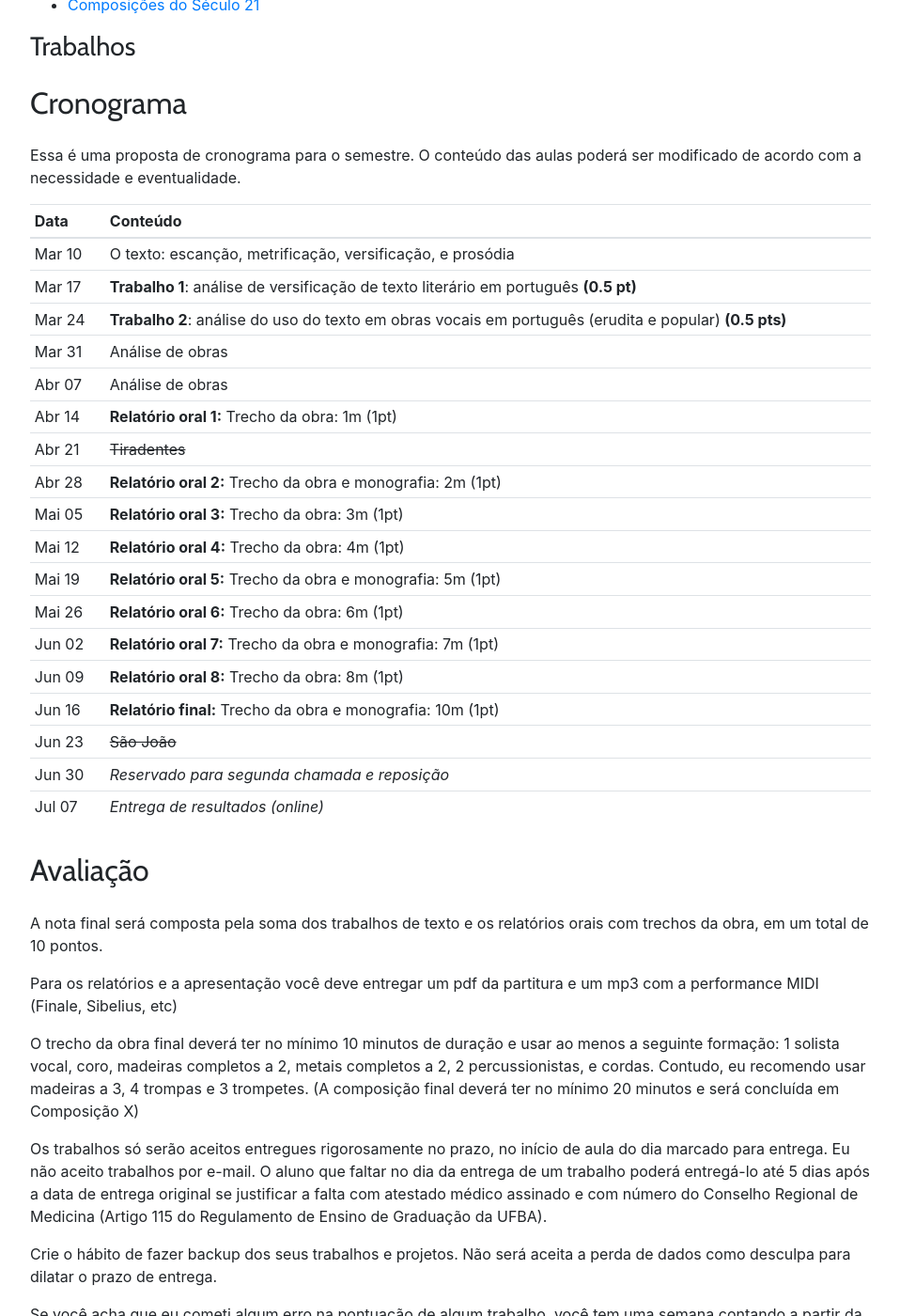
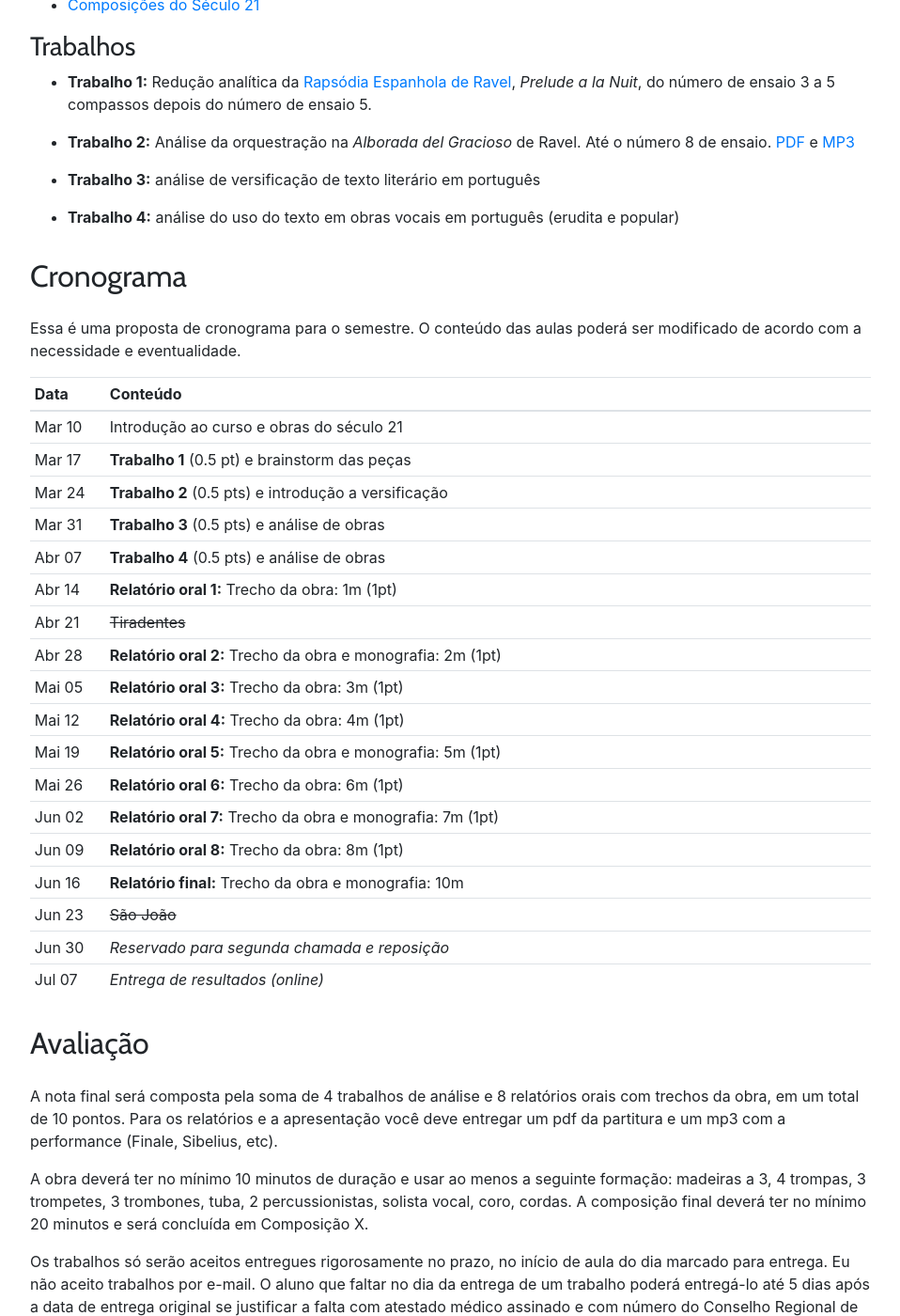
Before and after one commit to kroger/genosmus, a Jekyll site: the page built from _pedro/2020.1/musb18.md, in a window 1280 px wide and 1400 px high, scrolled down 816 px. Shown: the whole window at 94% size, without its empty margins (68-1026 px from the left). Built offline with Jekyll 4.4.1, drawn with Linux system fonts in a browser that asks for light colours.

Commit message:
Atualiza cronogramas e links

```diff
--- a/_pedro/2020.1/musb18.md
+++ b/_pedro/2020.1/musb18.md
@@ -11,10 +11,12 @@ textuais relacionados às estruturas de grandes dimensões, bem como
 fenômenos extra-musicais ligados a estas, com audição comentada de
 obras representativas do século XX, de grandes dimensões.
 
+
 ## Materiais
 
 - [Termos musicais em diversos idiomas 1][20]
 - [Termos musicais em diversos idiomas 2][21]
+
 
 ### Texto
 
@@ -23,21 +25,29 @@ obras representativas do século XX, de grandes dimensões.
   - [Ritmo (ver poesia)](http://pt.wikipedia.org/wiki/Ritmo)
   - [Ritmo no poema](http://pt.wikipedia.org/wiki/Ritmo_no_poema)
   - [Versificação](http://pt.wikipedia.org/wiki/Versificação)
-  - Bilac, Olavo. [Tratado de versificação](https://www.dropbox.com/s/zgolwyg37d2mqgo/bilac-tratado.pdf?dl=0).
+  - Bilac, Olavo. [Tratado de versificação](https://www.dropbox.com/s/sbfx2xnwf2i8tej/bilac-tratado.pdf?dl=0).
   - [Divisão de sílabas em fonética e em ortografia](http://www.academia.org.br/artigos/divisao-de-silabas-em-fonetica-e-em-ortografia)
+
 
 ### Música
 
   - [Composições do Século 21](/pedro/composicoes-do-seculo-21/)
 
+
 ### Trabalhos
 
-<!---
+- **Trabalho 1:** Redução analítica da [Rapsódia Espanhola de
+  Ravel][1], _Prelude a la Nuit_, do número de ensaio 3 a 5 compassos
+  depois do número de ensaio 5.
 
-  - Entrega 11 de Maio: Redução da [Rapsódia Espanhola de Ravel][1], _Prelude a la Nuit_, compassos 18 a 34.
-  - Entrega 18 de maio: Análise da orquestração na _Alborada del Gracioso_ de Ravel. Até o número 8 de ensaio. [PDF][2] e [MP3][3]
+- **Trabalho 2:** Análise da orquestração na _Alborada del Gracioso_
+  de Ravel. Até o número 8 de ensaio. [PDF][2] e [MP3][3]
 
--->
+- **Trabalho 3:** análise de versificação de texto literário em português
+
+- **Trabalho 4:** análise do uso do texto em obras vocais em português
+  (erudita e popular)
+
 
 ## Cronograma
 
@@ -45,42 +55,41 @@ Essa é uma proposta de cronograma para o semestre. O conteúdo das
 aulas poderá ser modificado de acordo com a necessidade e
 eventualidade.
 
-| Data   | Conteúdo                                                                                               |
-| ---    | ---                                                                                                    |
-| Mar 10 | O texto: escanção, metrificação, versificação, e prosódia                                              |
-| Mar 17 | **Trabalho 1**: análise de versificação de texto literário em português **(0.5 pt)**                   |
-| Mar 24 | **Trabalho 2**: análise do uso do texto em obras vocais em português (erudita e popular) **(0.5 pts)** |
-| Mar 31 | Análise de obras                                                                                       |
-| Abr 07 | Análise de obras                                                                                       |
-| Abr 14 | **Relatório oral 1:** Trecho da obra: 1m (1pt)                                            |
-| Abr 21 | <del>Tiradentes</del>                                                                                  |
-| Abr 28 | **Relatório oral 2:** Trecho da obra e monografia: 2m (1pt)                                            |
-| Mai 05 | **Relatório oral 3:** Trecho da obra: 3m (1pt)                                            |
-| Mai 12 | **Relatório oral 4:** Trecho da obra: 4m (1pt)                                            |
-| Mai 19 | **Relatório oral 5:** Trecho da obra e monografia: 5m (1pt)                                            |
-| Mai 26 | **Relatório oral 6:** Trecho da obra: 6m (1pt)                                            |
-| Jun 02 | **Relatório oral 7:** Trecho da obra e monografia: 7m (1pt)                                            |
-| Jun 09 | **Relatório oral 8:** Trecho da obra: 8m (1pt)                                            |
-| Jun 16 | **Relatório final:** Trecho da obra e monografia: 10m (1pt)                                            |
-| Jun 23 | <del>São João</del>                                                                                    |
-| Jun 30 | _Reservado para segunda chamada e reposição_                                                           |
-| Jul 07 | _Entrega de resultados (online)_                                                                       |
+| Data   | Conteúdo                                                    |
+| ---    | ---                                                         |
+| Mar 10 | Introdução ao curso e obras do século 21                    |
+| Mar 17 | **Trabalho 1** (0.5 pt) e brainstorm das peças              |
+| Mar 24 | **Trabalho 2** (0.5 pts) e introdução a versificação        |
+| Mar 31 | **Trabalho 3** (0.5 pts) e análise de obras                 |
+| Abr 07 | **Trabalho 4** (0.5 pts) e análise de obras                 |
+| Abr 14 | **Relatório oral 1:** Trecho da obra: 1m (1pt)              |
+| Abr 21 | <del>Tiradentes</del>                                       |
+| Abr 28 | **Relatório oral 2:** Trecho da obra e monografia: 2m (1pt) |
+| Mai 05 | **Relatório oral 3:** Trecho da obra: 3m (1pt)              |
+| Mai 12 | **Relatório oral 4:** Trecho da obra: 4m (1pt)              |
+| Mai 19 | **Relatório oral 5:** Trecho da obra e monografia: 5m (1pt) |
+| Mai 26 | **Relatório oral 6:** Trecho da obra: 6m (1pt)              |
+| Jun 02 | **Relatório oral 7:** Trecho da obra e monografia: 7m (1pt) |
+| Jun 09 | **Relatório oral 8:** Trecho da obra: 8m (1pt)              |
+| Jun 16 | **Relatório final:** Trecho da obra e monografia: 10m       |
+| Jun 23 | <del>São João</del>                                         |
+| Jun 30 | _Reservado para segunda chamada e reposição_                |
+| Jul 07 | _Entrega de resultados (online)_                            |
 {: .table .table-sm .table-cronograma}
+
 
 ## Avaliação
 
-A nota final será composta pela soma dos trabalhos de texto e os
-relatórios orais com trechos da obra, em um total de 10 pontos.
+A nota final será composta pela soma de 4 trabalhos de análise e 8
+relatórios orais com trechos da obra, em um total de 10 pontos. Para
+os relatórios e a apresentação você deve entregar um pdf da partitura
+e um mp3 com a performance (Finale, Sibelius, etc).
 
-Para os relatórios e a apresentação você deve entregar um pdf da
-partitura e um mp3 com a performance MIDI (Finale, Sibelius, etc)
-
-O trecho da obra final deverá ter no mínimo 10 minutos de duração e
-usar ao menos a seguinte formação: 1 solista vocal, coro, madeiras
-completos a 2, metais completos a 2, 2 percussionistas, e cordas.
-Contudo, eu recomendo usar madeiras a 3, 4 trompas e 3 trompetes. (A
-composição final deverá ter no mínimo 20 minutos e será concluída em
-Composição X)
+A obra deverá ter no mínimo 10 minutos de duração e usar ao menos a
+seguinte formação: madeiras a 3, 4 trompas, 3 trompetes, 3 trombones,
+tuba, 2 percussionistas, solista vocal, coro, cordas. A composição
+final deverá ter no mínimo 20 minutos e será concluída em Composição
+X.
 
 Os trabalhos só serão aceitos entregues rigorosamente no prazo, no
 início de aula do dia marcado para entrega. Eu não aceito trabalhos
@@ -96,6 +105,7 @@ aceita a perda de dados como desculpa para dilatar o prazo de entrega.
 Se você acha que eu cometi algum erro na pontuação de algum trabalho,
 você tem uma semana contando a partir da data de entrega do trabalho
 para me procurar; depois disso a nota não será modificada.
+
 
 ## Notas
 
@@ -114,9 +124,9 @@ para me procurar; depois disso a nota não será modificada.
 {: .table .table-sm }
 
 
-[1]: https://www.dropbox.com/s/dh7w83o19ao5gek/Ravel%20-%20Rapsodia%20Espanhola%201.pdf?dl=1
-[2]: https://www.dropbox.com/s/o604gwvyfw6rlx2/Ravel%20-%20Alborada%20del%20Gracioso.pdf?dl=1
-[3]: https://www.dropbox.com/s/bnkcy1yzctisgin/Ravel%20-%20Alborada%20del%20gracioso.mp3?dl=1
+[1]: https://www.dropbox.com/s/dh7w83o19ao5gek/Ravel%20-%20Rapsodia%20Espanhola%201.pdf?dl=0
+[2]: https://www.dropbox.com/s/o604gwvyfw6rlx2/Ravel%20-%20Alborada%20del%20Gracioso.pdf?dl=0
+[3]: https://www.dropbox.com/s/bnkcy1yzctisgin/Ravel%20-%20Alborada%20del%20gracioso.mp3?dl=0
 
 [20]: https://connect.issaquah.wednet.edu/high/ihs/staff/mr_longmans_orchestras/w/general_orchestra_information/2605/music-terms
 [21]: https://web.library.yale.edu/cataloging/music/instname
```
Also changed, not shown: _pedro/2020.1/musa75.md (+10 -10 lines), _pedro/2020.1/musa86.md (+36 -36 lines).
